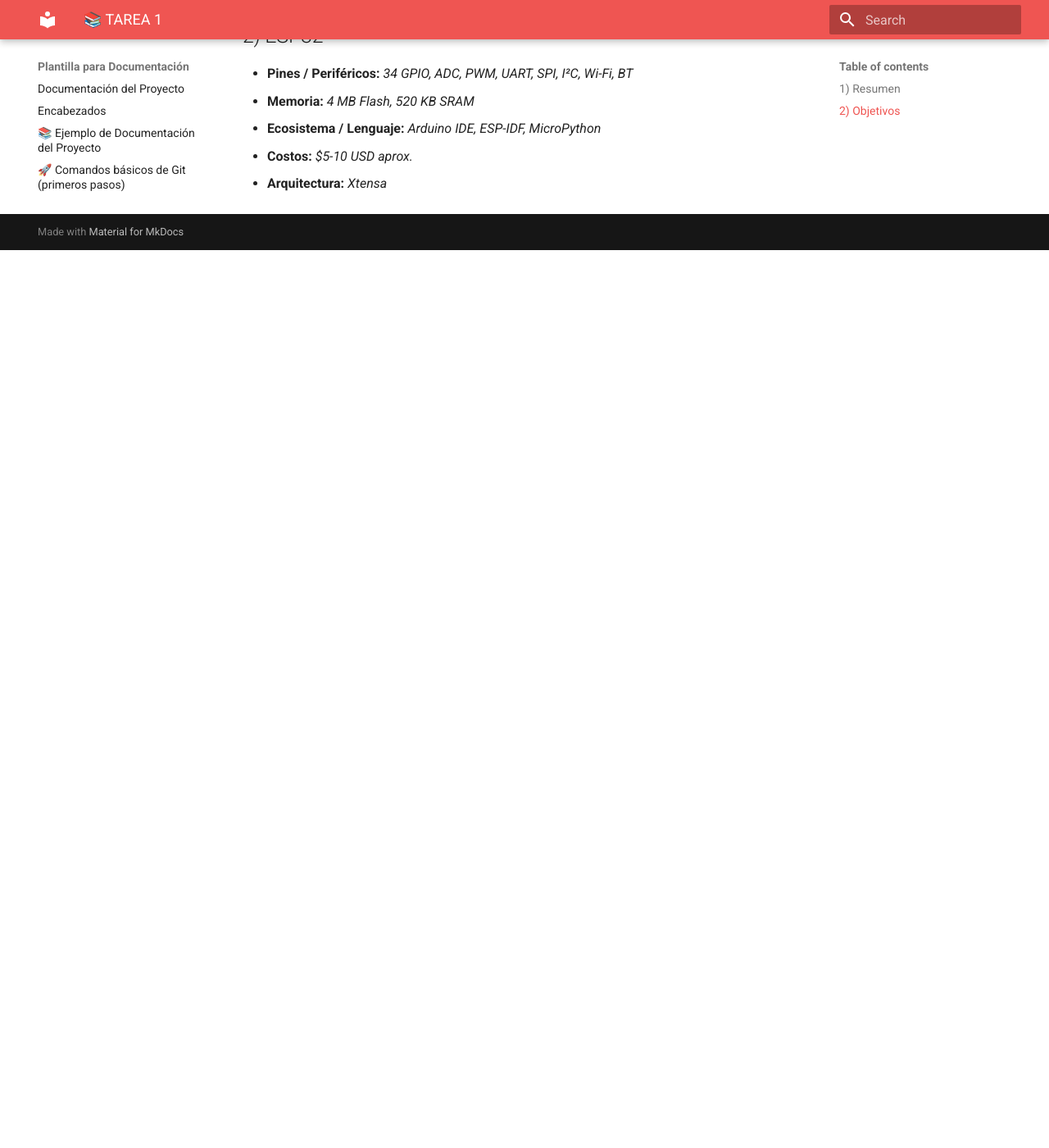
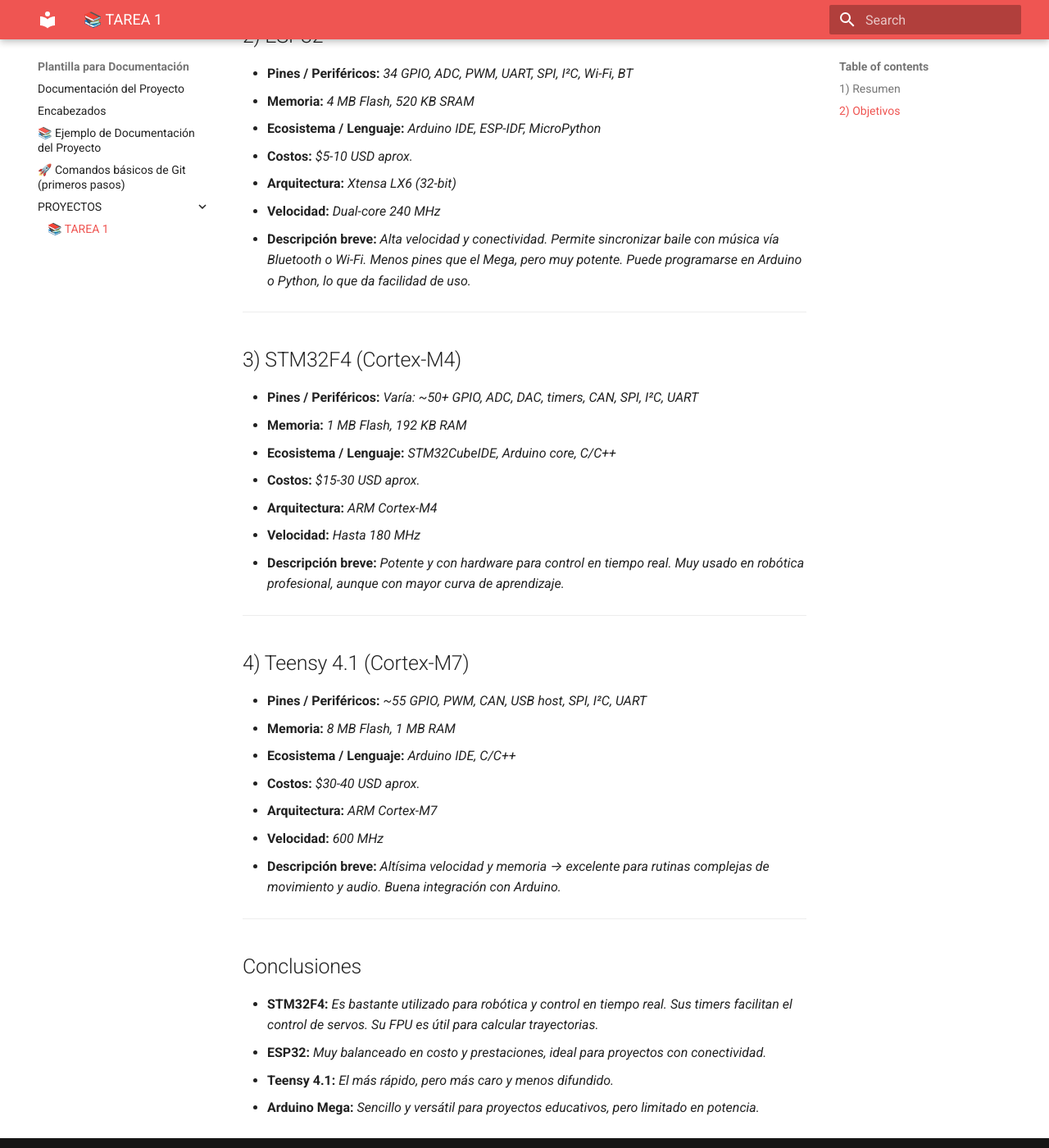
Before and after one commit to Sumie-Arai/Sumie_portafolio, an MkDocs documentation site: the page built from docs/PROYECTOS/TAREA1.md, in a window 1280 px wide and 1400 px high, scrolled down 1449 px. Shown: the whole window at 82% size. Built offline with MkDocs 1.6.1 and Material for MkDocs 9.7.7, drawn with Linux system fonts in a browser that asks for light colours; before the commit the page ends 1754 px from its top, so only the background shows below that.

Commit message:
Corrección de apartados de completos

```diff
--- a/docs/PROYECTOS/TAREA1.md
+++ b/docs/PROYECTOS/TAREA1.md
@@ -49,4 +49,39 @@
 - **Memoria:** _4 MB Flash, 520 KB SRAM_
 - **Ecosistema / Lenguaje:** _Arduino IDE, ESP-IDF, MicroPython_
 - **Costos:** _$5-10 USD aprox._
-- **Arquitectura:** _Xtensa_
+- **Arquitectura:** _Xtensa LX6 (32-bit)_
+- **Velocidad:** _Dual-core 240 MHz_
+- **Descripción breve:** _Alta velocidad y conectividad. Permite sincronizar baile con música vía Bluetooth o Wi-Fi. Menos pines que el Mega, pero muy potente. Puede programarse en Arduino o Python, lo que da facilidad de uso._
+
+---
+
+## 3) STM32F4 (Cortex-M4)
+
+- **Pines / Periféricos:** _Varía: ~50+ GPIO, ADC, DAC, timers, CAN, SPI, I²C, UART_
+- **Memoria:** _1 MB Flash, 192 KB RAM_
+- **Ecosistema / Lenguaje:** _STM32CubeIDE, Arduino core, C/C++_
+- **Costos:** _$15-30 USD aprox._
+- **Arquitectura:** _ARM Cortex-M4_
+- **Velocidad:** _Hasta 180 MHz_
+- **Descripción breve:** _Potente y con hardware para control en tiempo real. Muy usado en robótica profesional, aunque con mayor curva de aprendizaje._
+
+---
+
+## 4) Teensy 4.1 (Cortex-M7)
+
+- **Pines / Periféricos:** _~55 GPIO, PWM, CAN, USB host, SPI, I²C, UART_
+- **Memoria:** _8 MB Flash, 1 MB RAM_
+- **Ecosistema / Lenguaje:** _Arduino IDE, C/C++_
+- **Costos:** _$30-40 USD aprox._
+- **Arquitectura:** _ARM Cortex-M7_
+- **Velocidad:** _600 MHz_
+- **Descripción breve:** _Altísima velocidad y memoria → excelente para rutinas complejas de movimiento y audio. Buena integración con Arduino._
+
+---
+
+## Conclusiones
+
+- **STM32F4:** _Es bastante utilizado para robótica y control en tiempo real. Sus timers facilitan el control de servos. Su FPU es útil para calcular trayectorias._
+- **ESP32:** _Muy balanceado en costo y prestaciones, ideal para proyectos con conectividad._
+- **Teensy 4.1:** _El más rápido, pero más caro y menos difundido._
+- **Arduino Mega:** _Sencillo y versátil para proyectos educativos, pero limitado en potencia._
```
